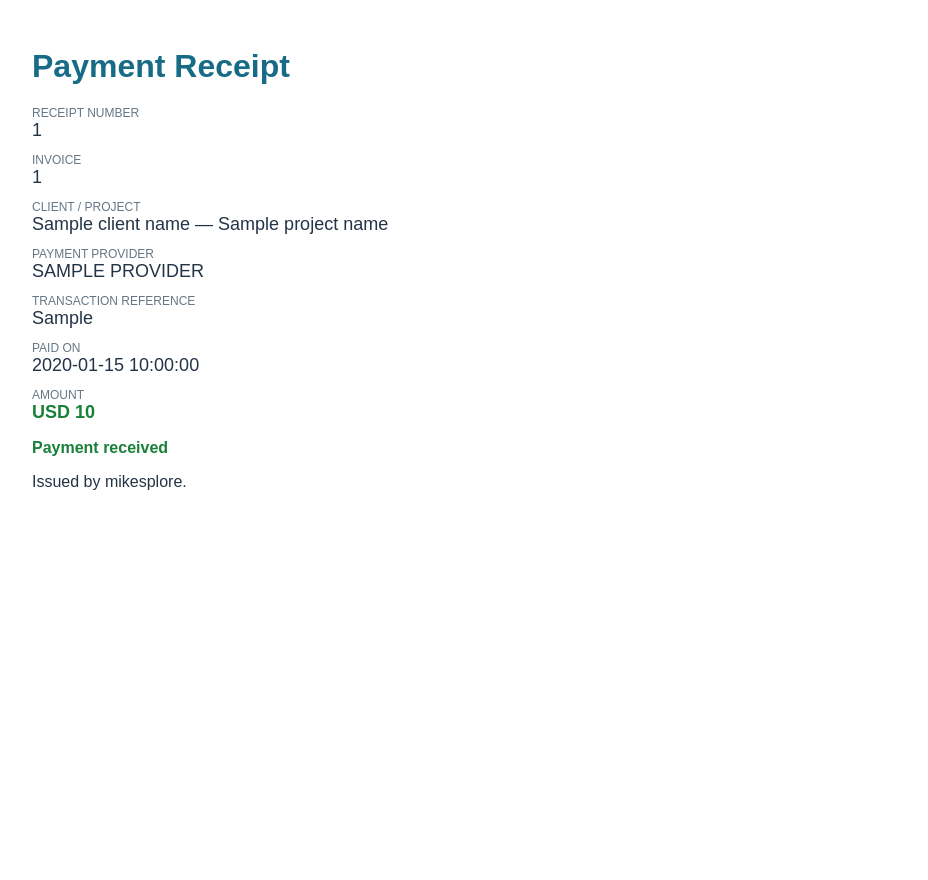
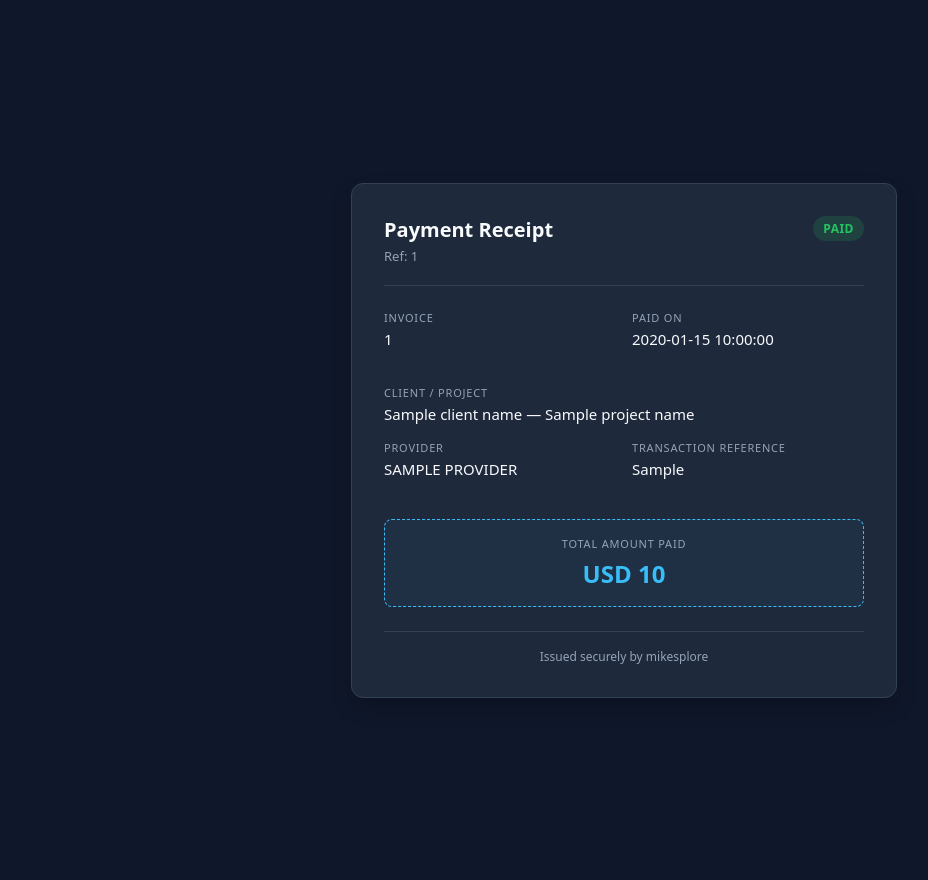
Before and after one commit to mikesplore/scribed, a Python web app: template app/templates/receipt.html in a window 1280 px wide. Shown: the whole page, without its empty margins (16-944 px from the left). Before the commit the page ends 490 px from the top, so only its background shows below. Run offline with Jinja, Linux system fonts and the light colour scheme; the template is opened without the code that fills it: most values are stand-ins (such as "Sample title", 1, 10 or a date in 2020).

Commit message:
Revamp payment receipt template with improved styling and layout

```diff
--- a/app/templates/receipt.html
+++ b/app/templates/receipt.html
@@ -1 +1,161 @@
-<!doctype html><html><head><meta charset="utf-8"><style>body{font-family:sans-serif;color:#243447;margin:48px}h1{color:#176b87}.row{margin:12px 0}.label{color:#657786;font-size:12px;text-transform:uppercase}.value{font-size:18px}.paid{color:#188038;font-weight:bold}</style></head><body><h1>Payment Receipt</h1><div class="row"><div class="label">Receipt number</div><div class="value">{{ receipt_number }}</div></div><div class="row"><div class="label">Invoice</div><div class="value">{{ invoice_number }}</div></div><div class="row"><div class="label">Client / Project</div><div class="value">{{ client_name }} — {{ project_name }}</div></div><div class="row"><div class="label">Payment provider</div><div class="value">{{ provider|upper }}</div></div><div class="row"><div class="label">Transaction reference</div><div class="value">{{ provider_reference }}</div></div><div class="row"><div class="label">Paid on</div><div class="value">{{ paid_at }}</div></div><div class="row"><div class="label">Amount</div><div class="value paid">{{ currency }} {{ amount }}</div></div><p class="paid">Payment received</p><p>Issued by mikesplore.</p></body></html>
+<!doctype html>
+<html lang="en">
+<head>
+  <meta charset="utf-8">
+  <meta name="viewport" content="width=device-width, initial-scale=1.0">
+  <title>Payment Receipt — {{ receipt_number }}</title>
+  <style>
+    :root {
+      --bg-color: #0f172a;
+      --card-bg: #1e293b;
+      --text-main: #f8fafc;
+      --text-muted: #94a3b8;
+      --accent: #38bdf8;
+      --success: #22c55e;
+      --border: #334155;
+    }
+    body {
+      font-family: system-ui, -apple-system, BlinkMacSystemFont, "Segoe UI", Roboto, sans-serif;
+      background-color: var(--bg-color);
+      color: var(--text-main);
+      margin: 0;
+      padding: 40px 20px;
+      display: flex;
+      justify-content: center;
+      align-items: center;
+      min-height: 100vh;
+    }
+    .receipt-card {
+      background: var(--card-bg);
+      border: 1px solid var(--border);
+      border-radius: 12px;
+      width: 100%;
+      max-width: 480px;
+      padding: 32px;
+      box-shadow: 0 10px 25px -5px rgba(0, 0, 0, 0.3);
+    }
+    .header {
+      display: flex;
+      justify-content: space-between;
+      align-items: flex-start;
+      border-bottom: 1px solid var(--border);
+      padding-bottom: 20px;
+      margin-bottom: 24px;
+    }
+    h1 {
+      font-size: 20px;
+      font-weight: 600;
+      color: var(--text-main);
+      margin: 0 0 4px 0;
+    }
+    .badge {
+      background: rgba(34, 197, 94, 0.15);
+      color: var(--success);
+      font-size: 12px;
+      font-weight: 600;
+      padding: 4px 10px;
+      border-radius: 20px;
+      text-transform: uppercase;
+      letter-spacing: 0.5px;
+    }
+    .grid {
+      display: grid;
+      grid-template-columns: 1fr 1fr;
+      gap: 16px;
+      margin-bottom: 20px;
+    }
+    .row {
+      margin-bottom: 16px;
+    }
+    .row.full {
+      grid-column: span 2;
+    }
+    .label {
+      color: var(--text-muted);
+      font-size: 11px;
+      text-transform: uppercase;
+      letter-spacing: 0.8px;
+      margin-bottom: 4px;
+    }
+    .value {
+      font-size: 15px;
+      font-weight: 500;
+      color: var(--text-main);
+      word-break: break-all;
+    }
+    .amount-box {
+      background: rgba(56, 189, 248, 0.05);
+      border: 1px dashed var(--accent);
+      border-radius: 8px;
+      padding: 16px;
+      text-align: center;
+      margin-top: 24px;
+      margin-bottom: 24px;
+    }
+    .amount-box .label {
+      margin-bottom: 6px;
+    }
+    .amount-box .value {
+      font-size: 24px;
+      font-weight: 700;
+      color: var(--accent);
+    }
+    .footer {
+      text-align: center;
+      border-top: 1px solid var(--border);
+      padding-top: 16px;
+      color: var(--text-muted);
+      font-size: 12px;
+    }
+  </style>
+</head>
+<body>
+
+  <div class="receipt-card">
+    <div class="header">
+      <div>
+        <h1>Payment Receipt</h1>
+        <div class="value" style="font-size: 13px; color: #94a3b8;">Ref: {{ receipt_number }}</div>
+      </div>
+      <span class="badge">Paid</span>
+    </div>
+
+    <div class="grid">
+      <div class="row">
+        <div class="label">Invoice</div>
+        <div class="value">{{ invoice_number }}</div>
+      </div>
+      <div class="row">
+        <div class="label">Paid On</div>
+        <div class="value">{{ paid_at }}</div>
+      </div>
+    </div>
+
+    <div class="row">
+      <div class="label">Client / Project</div>
+      <div class="value">{{ client_name }} — {{ project_name }}</div>
+    </div>
+
+    <div class="grid" style="margin-top: 16px;">
+      <div class="row">
+        <div class="label">Provider</div>
+        <div class="value" style="text-transform: uppercase;">{{ provider }}</div>
+      </div>
+      <div class="row">
+        <div class="label">Transaction Reference</div>
+        <div class="value">{{ provider_reference }}</div>
+      </div>
+    </div>
+
+    <div class="amount-box">
+      <div class="label">Total Amount Paid</div>
+      <div class="value">{{ currency }} {{ amount }}</div>
+    </div>
+
+    <div class="footer">
+      Issued securely by mikesplore
+    </div>
+  </div>
+
+</body>
+</html>
```
